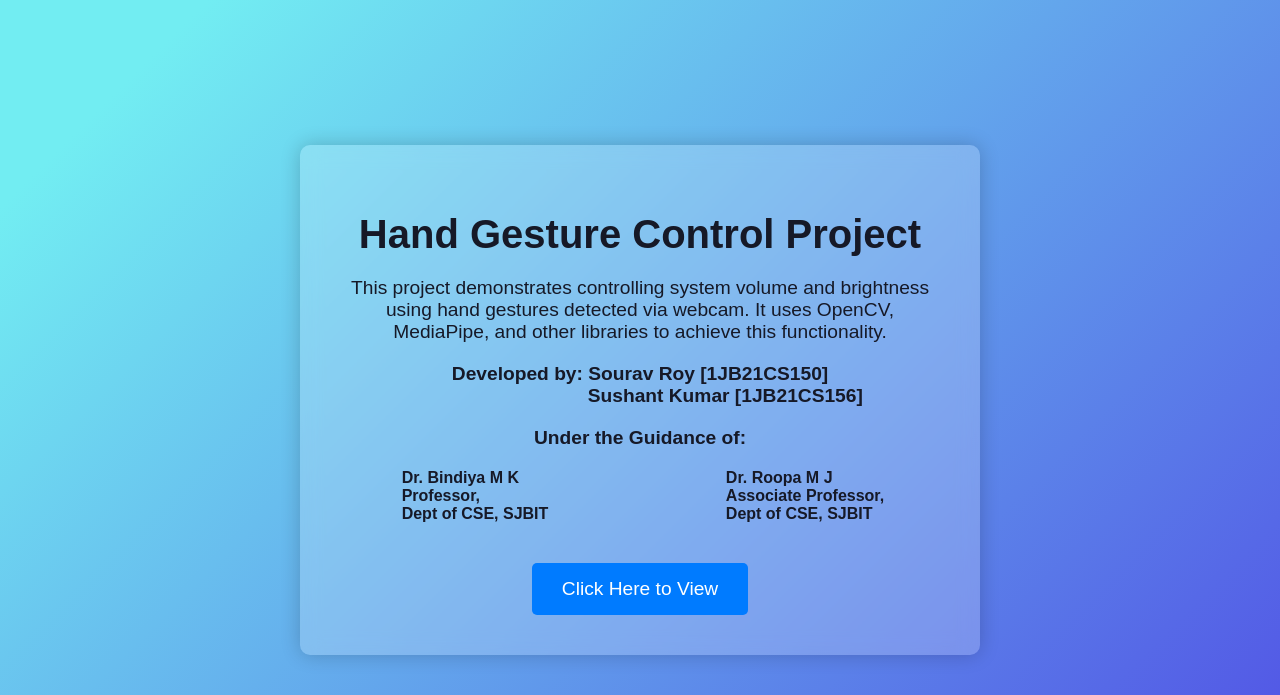
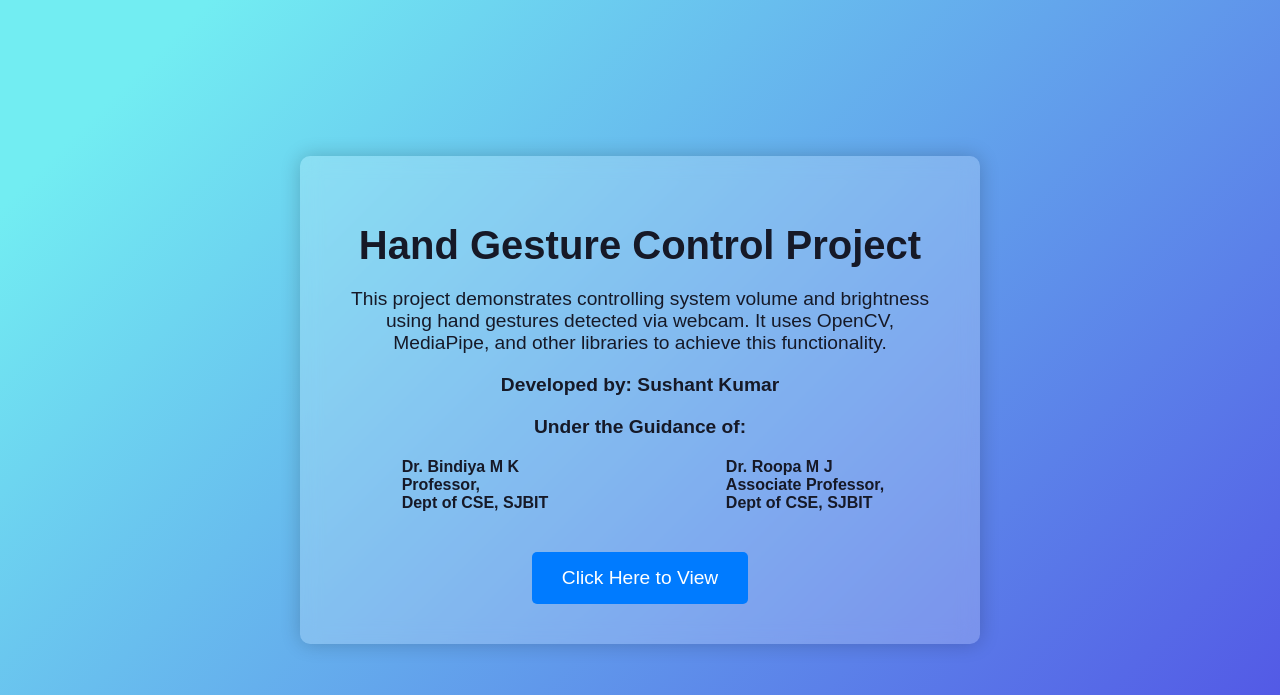
Before and after one commit to sushantkrsky/Hand-Gesture-Recognition, a Flask app: page / in a window 1280 px wide. Shown: the top 695 px of the page. Run offline with Flask 3, Linux system fonts and the light colour scheme; parts of the project's set-up code (start-up, migrations or seed data) failed here and were passed over.

Commit message:
Update landing.html

```diff
--- a/templates/landing.html
+++ b/templates/landing.html
@@ -73,8 +73,7 @@
     <div class="container">
         <h1>Hand Gesture Control Project</h1>
         <p>This project demonstrates controlling system volume and brightness using hand gestures detected via webcam. It uses OpenCV, MediaPipe, and other libraries to achieve this functionality.</p>
-        <p class="developers"><strong>Developed by: Sourav Roy [1JB21CS150]</strong>
-        <strong>                        Sushant Kumar [1JB21CS156]</strong></p>
+        <p class="developers"><strong>Developed by: Sushant Kumar</strong></p>
         <p><strong>Under the Guidance of:</strong></p>
         <div class="guidance">
             <div class="left"><strong>Dr. Bindiya M K<br>Professor,<br>Dept of CSE, SJBIT</strong></div>
```
